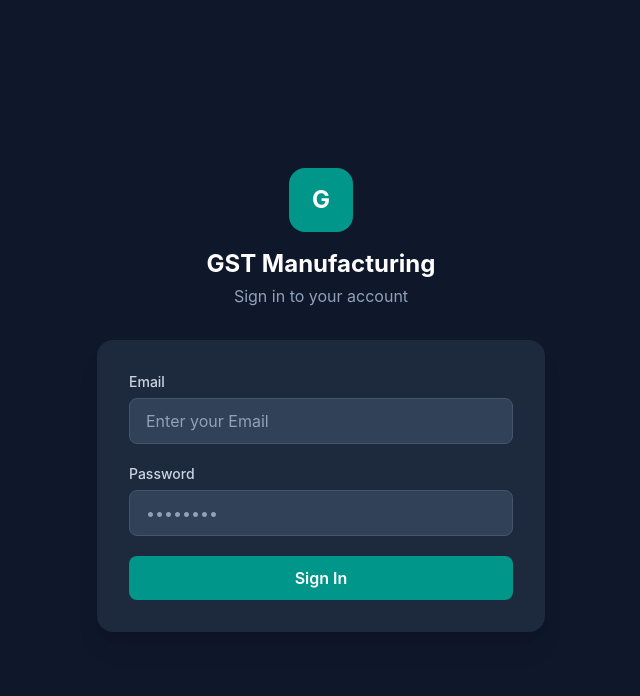
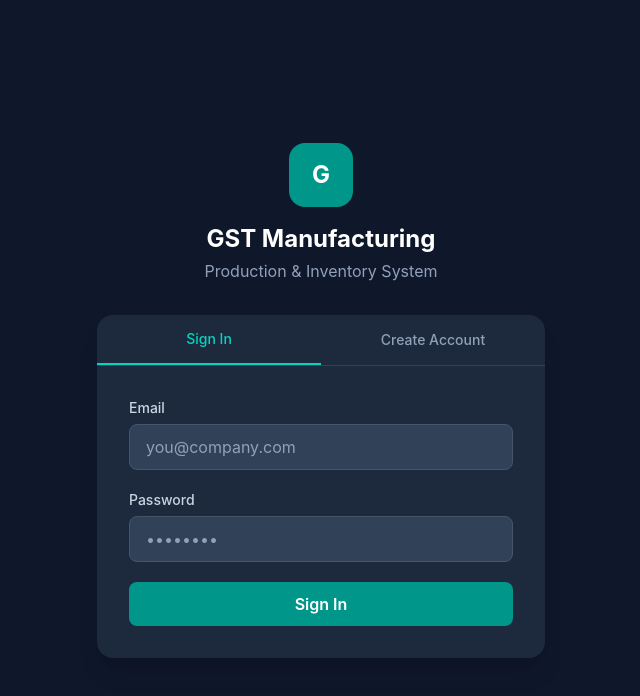
Before and after one commit to khatridiya5/gst-manufacturing-app, a React app in the folder frontend/: page /login in a window 1280 px wide. Shown: the top 696 px of the page, without its empty margins (319-959 px from the left). Built offline with nearby package versions, Linux system fonts and the light colour scheme; the HTML template or start-up script is replaced by a standard one.

Commit message:
login page fix

```diff
--- a/frontend/src/pages/Login.jsx
+++ b/frontend/src/pages/Login.jsx
@@ -3,11 +3,65 @@ import { useNavigate } from 'react-router-dom'
 import api from '../api/client'
 
 export default function Login() {
+  const [tab, setTab] = useState('login')
+  const navigate = useNavigate()
+
+  return (
+    <div className="min-h-screen bg-slate-900 flex items-center justify-center">
+      <div className="w-full max-w-md">
+        {/* Logo */}
+        <div className="text-center mb-8">
+          <div className="inline-flex items-center justify-center w-16 h-16 bg-teal-600 rounded-2xl mb-4">
+            <span className="text-white text-2xl font-bold">G</span>
+          </div>
+          <h1 className="text-2xl font-bold text-white">GST Manufacturing</h1>
+          <p className="text-slate-400 mt-1">Production & Inventory System</p>
+        </div>
+
+        {/* Card */}
+        <div className="bg-slate-800 rounded-2xl shadow-xl overflow-hidden">
+          {/* Tabs */}
+          <div className="flex border-b border-slate-700">
+            <button
+              onClick={() => setTab('login')}
+              className={`flex-1 py-3.5 text-sm font-medium transition-colors ${
+                tab === 'login'
+                  ? 'text-teal-400 border-b-2 border-teal-400'
+                  : 'text-slate-400 hover:text-slate-300'
+              }`}
+            >
+              Sign In
+            </button>
+            <button
+              onClick={() => setTab('signup')}
+              className={`flex-1 py-3.5 text-sm font-medium transition-colors ${
+                tab === 'signup'
+                  ? 'text-teal-400 border-b-2 border-teal-400'
+                  : 'text-slate-400 hover:text-slate-300'
+              }`}
+            >
+              Create Account
+            </button>
+          </div>
+
+          <div className="p-8">
+            {tab === 'login'
+              ? <LoginForm navigate={navigate} />
+              : <SignupForm onSuccess={() => setTab('login')} />
+            }
+          </div>
+        </div>
+      </div>
+    </div>
+  )
+}
+
+// ── LOGIN ────────────────────────────────────────────────────
+function LoginForm({ navigate }) {
   const [email, setEmail] = useState('')
   const [password, setPassword] = useState('')
   const [error, setError] = useState('')
   const [loading, setLoading] = useState(false)
-  const navigate = useNavigate()
 
   const handleLogin = async (e) => {
     e.preventDefault()
@@ -21,7 +75,7 @@ export default function Login() {
       localStorage.setItem('token', res.data.access_token)
       localStorage.setItem('role', res.data.role)
       navigate('/')
-    } catch (err) {
+    } catch {
       setError('Invalid email or password')
     } finally {
       setLoading(false)
@@ -29,44 +83,21 @@ export default function Login() {
   }
 
   return (
-    <div className="min-h-screen bg-slate-900 flex items-center justify-center">
-      <div className="w-full max-w-md">
-        {/* Logo area */}
-        <div className="text-center mb-8">
-          <div className="inline-flex items-center justify-center w-16 h-16 bg-teal-600 rounded-2xl mb-4">
-            <span className="text-white text-2xl font-bold">G</span>
-          </div>
-          <h1 className="text-2xl font-bold text-white">GST Manufacturing</h1>
-          <p className="text-slate-400 mt-1">Sign in to your account</p>
-        </div>
-
-        {/* Card */}
-        <div className="bg-slate-800 rounded-2xl p-8 shadow-xl">
     <form onSubmit={handleLogin} className="space-y-5">
       <div>
-              <label className="block text-sm font-medium text-slate-300 mb-1.5">
-                Email
-              </label>
+        <label className="block text-sm font-medium text-slate-300 mb-1.5">Email</label>
         <input
-                type="email"
-                value={email}
-                onChange={(e) => setEmail(e.target.value)}
+          type="email" value={email} placeholder="you@company.com" required
+          onChange={e => setEmail(e.target.value)}
           className="w-full px-4 py-2.5 bg-slate-700 border border-slate-600 rounded-lg text-white placeholder-slate-400 focus:outline-none focus:border-teal-500 focus:ring-1 focus:ring-teal-500"
-                placeholder="Enter your Email"
-                required
         />
       </div>
       <div>
-              <label className="block text-sm font-medium text-slate-300 mb-1.5">
-                Password
-              </label>
+        <label className="block text-sm font-medium text-slate-300 mb-1.5">Password</label>
         <input
-                type="password"
-                value={password}
-                onChange={(e) => setPassword(e.target.value)}
+          type="password" value={password} placeholder="••••••••" required
+          onChange={e => setPassword(e.target.value)}
           className="w-full px-4 py-2.5 bg-slate-700 border border-slate-600 rounded-lg text-white placeholder-slate-400 focus:outline-none focus:border-teal-500 focus:ring-1 focus:ring-teal-500"
-                placeholder="••••••••"
-                required
         />
       </div>
       {error && (
@@ -75,15 +106,92 @@ export default function Login() {
         </div>
       )}
       <button
-              type="submit"
-              disabled={loading}
+        type="submit" disabled={loading}
         className="w-full py-2.5 bg-teal-600 hover:bg-teal-500 disabled:bg-teal-800 text-white font-semibold rounded-lg transition-colors"
       >
         {loading ? 'Signing in...' : 'Sign In'}
       </button>
     </form>
-        </div>
-      </div>
-    </div>
   )
 }
+
+// ── SIGNUP ───────────────────────────────────────────────────
+function SignupForm({ onSuccess }) {
+  const [name, setName] = useState('')
+  const [email, setEmail] = useState('')
+  const [password, setPassword] = useState('')
+  const [confirm, setConfirm] = useState('')
+  const [error, setError] = useState('')
+  const [success, setSuccess] = useState('')
+  const [loading, setLoading] = useState(false)
+
+  const handleSignup = async (e) => {
+    e.preventDefault()
+    if (password !== confirm) { setError('Passwords do not match'); return }
+    if (password.length < 8) { setError('Password must be at least 8 characters'); return }
+    setLoading(true)
+    setError('')
+    try {
+      await api.post('/auth/register', { name, email, password })
+      setSuccess('Account created! Redirecting to sign in...')
+      setTimeout(onSuccess, 2000)
+    } catch (err) {
+      setError(err?.response?.data?.detail || 'Registration failed. Email may already exist.')
+    } finally {
+      setLoading(false)
+    }
+  }
+
+  return (
+    <form onSubmit={handleSignup} className="space-y-5">
+      <div>
+        <label className="block text-sm font-medium text-slate-300 mb-1.5">Full Name</label>
+        <input
+          type="text" value={name} placeholder="Your name" required
+          onChange={e => setName(e.target.value)}
+          className="w-full px-4 py-2.5 bg-slate-700 border border-slate-600 rounded-lg text-white placeholder-slate-400 focus:outline-none focus:border-teal-500 focus:ring-1 focus:ring-teal-500"
+        />
+      </div>
+      <div>
+        <label className="block text-sm font-medium text-slate-300 mb-1.5">Work Email</label>
+        <input
+          type="email" value={email} placeholder="you@company.com" required
+          onChange={e => setEmail(e.target.value)}
+          className="w-full px-4 py-2.5 bg-slate-700 border border-slate-600 rounded-lg text-white placeholder-slate-400 focus:outline-none focus:border-teal-500 focus:ring-1 focus:ring-teal-500"
+        />
+      </div>
+      <div>
+        <label className="block text-sm font-medium text-slate-300 mb-1.5">Password</label>
+        <input
+          type="password" value={password} placeholder="Min. 8 characters" required
+          onChange={e => setPassword(e.target.value)}
+          className="w-full px-4 py-2.5 bg-slate-700 border border-slate-600 rounded-lg text-white placeholder-slate-400 focus:outline-none focus:border-teal-500 focus:ring-1 focus:ring-teal-500"
+        />
+      </div>
+      <div>
+        <label className="block text-sm font-medium text-slate-300 mb-1.5">Confirm Password</label>
+        <input
+          type="password" value={confirm} placeholder="Re-enter password" required
+          onChange={e => setConfirm(e.target.value)}
+          className="w-full px-4 py-2.5 bg-slate-700 border border-slate-600 rounded-lg text-white placeholder-slate-400 focus:outline-none focus:border-teal-500 focus:ring-1 focus:ring-teal-500"
+        />
+      </div>
+      {error && (
+        <div className="bg-red-500/10 border border-red-500/30 rounded-lg px-4 py-3">
+          <p className="text-red-400 text-sm">{error}</p>
+        </div>
+      )}
+      {success && (
+        <div className="bg-teal-500/10 border border-teal-500/30 rounded-lg px-4 py-3">
+          <p className="text-teal-400 text-sm">{success}</p>
+        </div>
+      )}
+      <button
+        type="submit" disabled={loading}
+        className="w-full py-2.5 bg-teal-600 hover:bg-teal-500 disabled:bg-teal-800 text-white font-semibold rounded-lg transition-colors"
+      >
+        {loading ? 'Creating account...' : 'Create Account'}
+      </button>
+    </form>
+  )
+}
```
Lines whose indentation alone changed are shown as unchanged.
